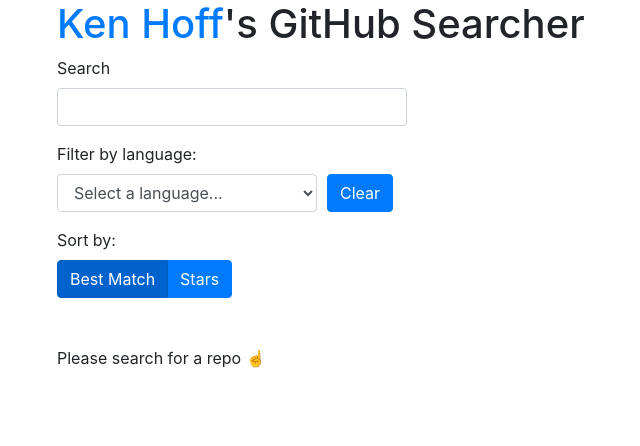
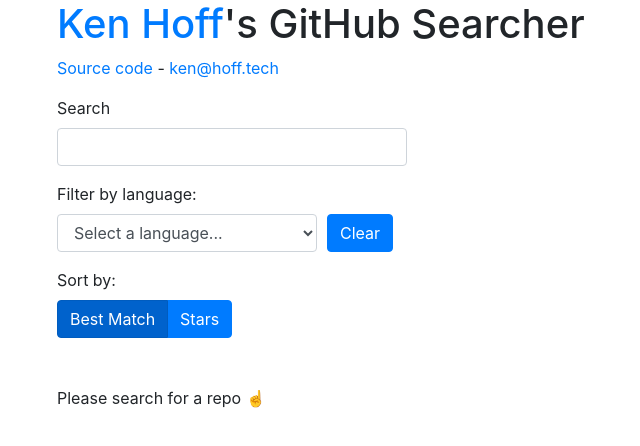
Before and after one commit to kenhoff/kenhoff-github-searcher, a React (Vite) app: page / in a window 1280 px wide. Shown: the top 446 px of the page, without its empty margins (28-668 px from the left). Built offline with nearby package versions, Linux system fonts and the light colour scheme.

Commit message:
adding source and email links

```diff
--- a/components/App.tsx
+++ b/components/App.tsx
@@ -11,6 +11,7 @@
         <Router>
             <Container>
                 <h1><a href="https://hoff.tech" target="_blank" rel="noopener noreferrer">Ken Hoff</a>'s GitHub Searcher</h1>
+                <p><a href="https://github.com/kenhoff/kenhoff-github-searcher" target="_blank" rel="noopener noreferrer">Source code</a> - <a href="mailto:ken@hoff.tech" target="_blank" rel="noopener noreferrer">ken@hoff.tech</a></p>
                 <Row>
                     <Col xs="4">
                         <SearchView />
```
